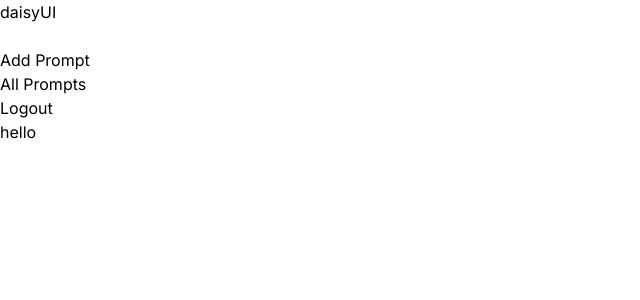
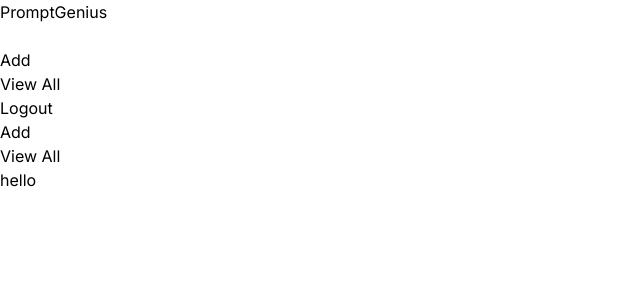
Before and after one commit to kcereno/promptgenius, a Next.js app: page / in a window 1280 px wide. Shown: the top 300 px of the page, without its empty margins (0-640 px from the left). Built offline with nearby package versions, Linux system fonts and the light colour scheme.

Commit message:
Finish destop nav

```diff
--- a/components/Nav.tsx
+++ b/components/Nav.tsx
@@ -2,13 +2,13 @@
 
 const Nav = () => {
   return (
-    <div className="navbar bg-base-100">
+    <div className="navbar bg-base-300">
       <div className="flex-1">
-        <a className="text-xl normal-case btn btn-ghost">daisyUI</a>
+        <a className="text-xl normal-case btn btn-ghost">PromptGenius</a>
       </div>
-
       {/* End */}
-      <div className="dropdown dropdown-end">
+      {/* Mobile */}
+      <div className="dropdown dropdown-end lg:hidden">
         <label
           tabIndex={0}
           className="btn btn-ghost btn-square avatar"
@@ -34,13 +34,25 @@
           className="w-32 p-2 mt-3 shadow menu menu-compact dropdown-content bg-base-100 rounded-box"
         >
           <li>
-            <a className="justify-between">Add Prompt</a>
+            <a className="justify-between">Add</a>
           </li>
           <li>
-            <a>All Prompts</a>
+            <a>View All</a>
           </li>
           <li>
             <a>Logout</a>
+          </li>
+        </ul>
+      </div>
+      {/* Desktop */}
+      <div className="flex-none hidden lg:block">
+        <ul className="px-1 menu menu-horizontal">
+          <li>
+            <a>Add</a>
+          </li>
+
+          <li>
+            <a>View All</a>
           </li>
         </ul>
       </div>
```
